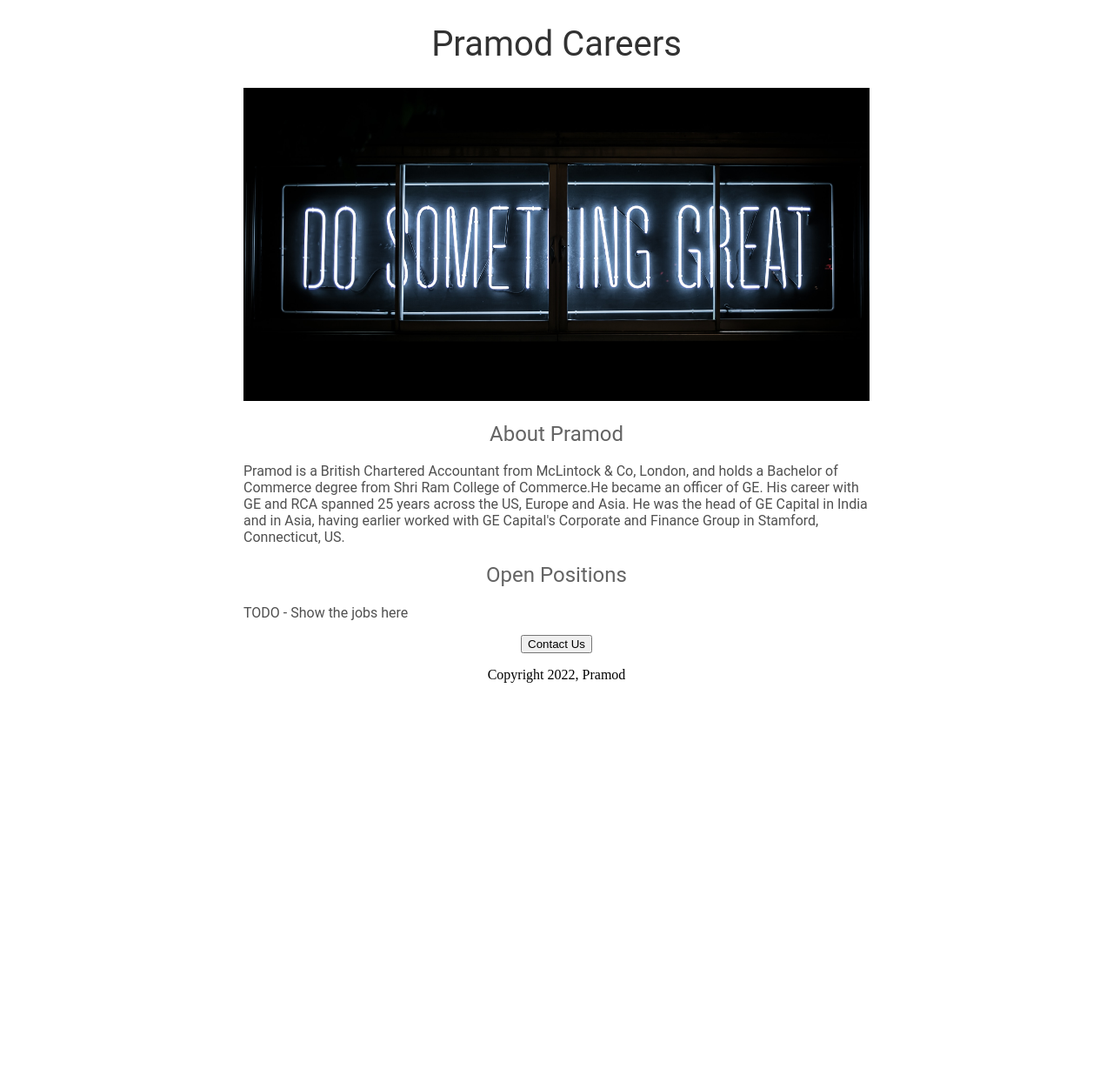
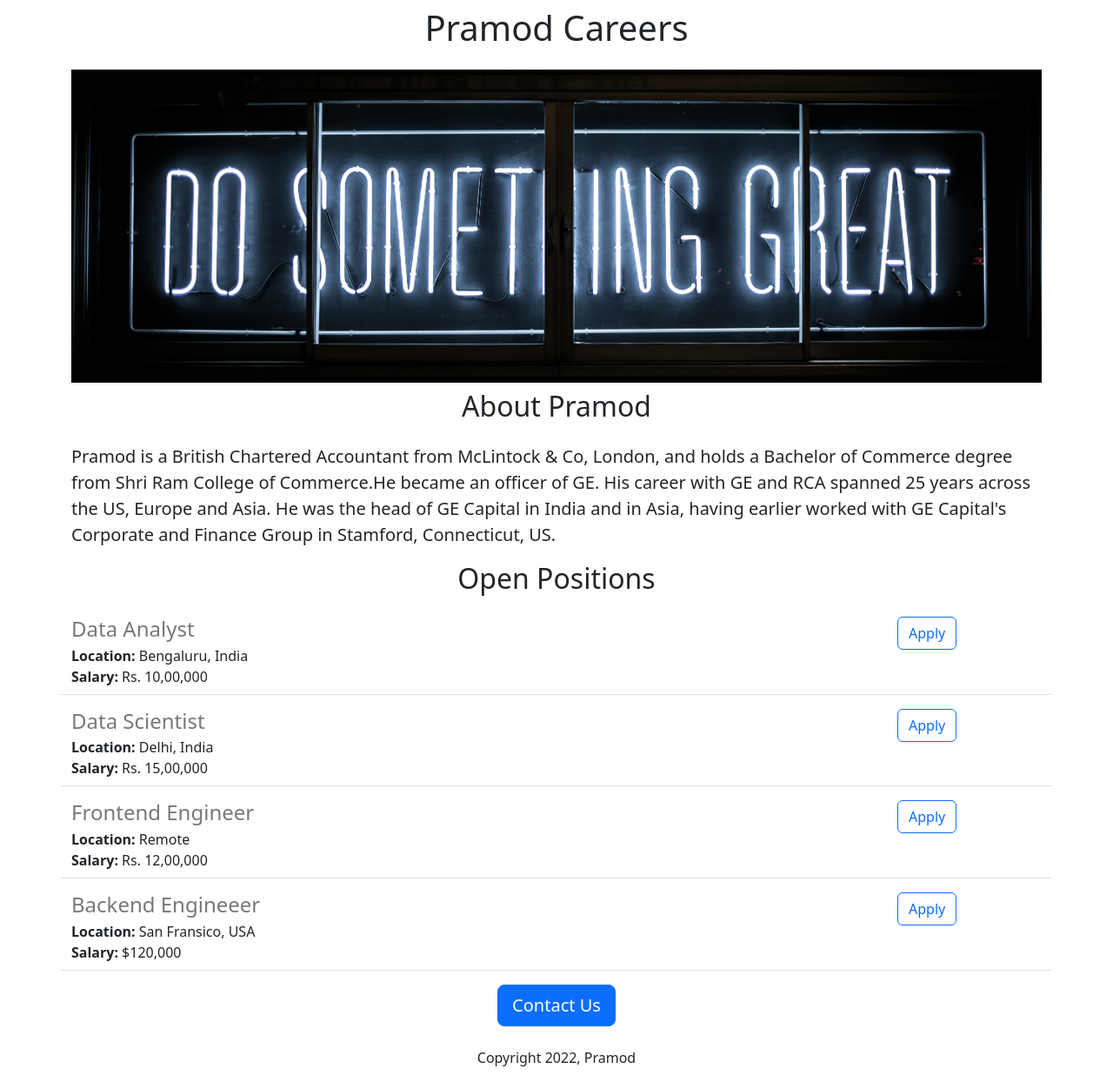
Before and after one commit to PramodVadla/pramod-careers-website, a Flask app: page / in a window 1280 px wide. Shown: the whole page at 87% size. Before the commit the page ends 785 px from the top, so only its background shows below. Run offline with Flask 3, Linux system fonts and the light colour scheme.

Commit message:
Added dynamic data and API route

```diff
--- a/app.py
+++ b/app.py
@@ -1,11 +1,44 @@
-from flask import Flask, render_template
+from flask import Flask, render_template, jsonify
 
 app = Flask(__name__)
 
+JOBS = [
+  {
+    'id': 1,
+    'title': 'Data Analyst',
+    'location': 'Bengaluru, India',
+    'salary': 'Rs. 10,00,000'
+  },
+   {
+    'id': 2,
+    'title': 'Data Scientist',
+    'location': 'Delhi, India',
+    'salary': 'Rs. 15,00,000'
+  },
+   {
+    'id': 3,
+    'title': 'Frontend Engineer',
+    'location': 'Remote',
+    'salary': 'Rs. 12,00,000'
+   },
+   {
+    'id': 4,
+    'title': 'Backend Engineeer',
+    'location': 'San Fransico, USA',
+     'salary': '$120,000'
+   }
+
+]
+
 @app.route("/")
 def hello_world():
-  return render_template('home.html')
+  return render_template('home.html',
+                         jobs=JOBS,
+                         company_name='Pramod')
 
-print(__name__)
+  @app.route("/api/jobs")
+  def list_jobs():
+    return jsonify(JOBS)
+
 if __name__ == "__main__":
   app.run(host='0.0.0.0', debug=True)
--- a/templates/home.html
+++ b/templates/home.html
@@ -2,53 +2,36 @@
 <html>
   <head>
     <title>Pramod Careers</title>
+  <meta charset="utf-8">
+    <meta name="viewport" content="width=device-width, initial-scale=1">
+    <link href="https://cdn.jsdelivr.net/npm/bootstrap@5.3.0/dist/css/bootstrap.min.css" rel="stylesheet" integrity="sha384-9ndCyUaIbzAi2FUVXJi0CjmCapSmO7SnpJef0486qhLnuZ2cdeRhO02iuK6FUUVM" crossorigin="anonymous">
     <style>
-      h1 {
-        font-size: 40px;
-        font-family: Roboto;
-        font-weight: normal;
-        color: rgb(50, 50, 50);
-        text-align: center;
-      }
-
       #banner {
+        height: 360px;
         width: 100%;
-        height: 360px;
-        object-fit: cover;
-      }
-
-      h2 {
-        font-family: Roboto;
-        font: size: 32px;
-        color: rgb(100, 100, 100);
-        text-align: center;
-        font-weight: normal;
-      }
-
-      .bodytext {
-        font-family: Roboto;
-        color: rgb(80, 80, 80);
-      }
-
-      #container {
-        max-width: 720px;
-        margin: 0 auto;
+        object-fit:cover;
       }
     </style>
   </head>
   <body>
-    <div id="container">
-    <h1>Pramod Careers</h1>
-    <img id="banner" src="https://pramod-careers-website--pramodvadla.repl.co/static/banner.jpg" >
-    <h2>About Pramod</h2>
-    <p class="bodytext">
+    <div class="container">
+    <h1 class="text-center mt-2 mb-4">
+       {{company_name}} Careers
+    </h1>
+    <img class="img-fluid" id="banner" src="https://pramod-careers-website--pramodvadla.repl.co/static/banner.jpg" >
+    <h2 class="text-center mt-2 mb-4">About Pramod</h2>
+    <p class="lead">
       Pramod is a British Chartered Accountant from McLintock & Co, London, and holds a Bachelor of Commerce degree from Shri Ram College of Commerce.He became an officer of GE. His career with GE and RCA spanned 25 years across the US, Europe and Asia. He was the head of GE Capital in India and in Asia, having earlier worked with GE Capital's Corporate and Finance Group in Stamford, Connecticut, US.
       </p>
-      <h2>Open Positions</h2>
-      <p class="bodytext">TODO - Show the jobs here</p>
-      <div style="text-align:center;">
-      <button>Contact Us</button>
-        <p>Copyright 2022, Pramod</p>
+      <h2 class="text-center mt-2 mb-4">Open Positions</h2>
+      <div>
+        {% for job in jobs %}
+          {% include 'jobitem.html' %}
+        {% endfor %}
+      </div>
+      <div class="text-center">
+      <button class="btn btn-primary btn-lg">Contact Us</button>
+        <p class="mt-4">Copyright 2022, Pramod</p>
       </div>
    </div>
  </body>
--- /dev/null
+++ b/templates/jobitem.html
@@ -0,0 +1,20 @@
+  <div class="border-bottom row" style="margin-bottom:16px;padding-bottom:8px;">
+    <div class="col-10">
+            <h4
+              style="color:rgb(120,120,120); margin-bottom:4px;">
+              {{job['title']}}
+            </h4>
+            <div>
+              <b>Location:</b> {{job['location']}}
+            </div>
+            {% if 'salary' in job %}
+            <div>
+              <b>Salary:</b> {{job['salary']}}
+            </div>
+            {% endif %}
+    </div>
+    <div class="col-2">
+       <button type="button" class="btn btn-outline-primary">Apply</button>
+    </div>
+
+          </div>
```
